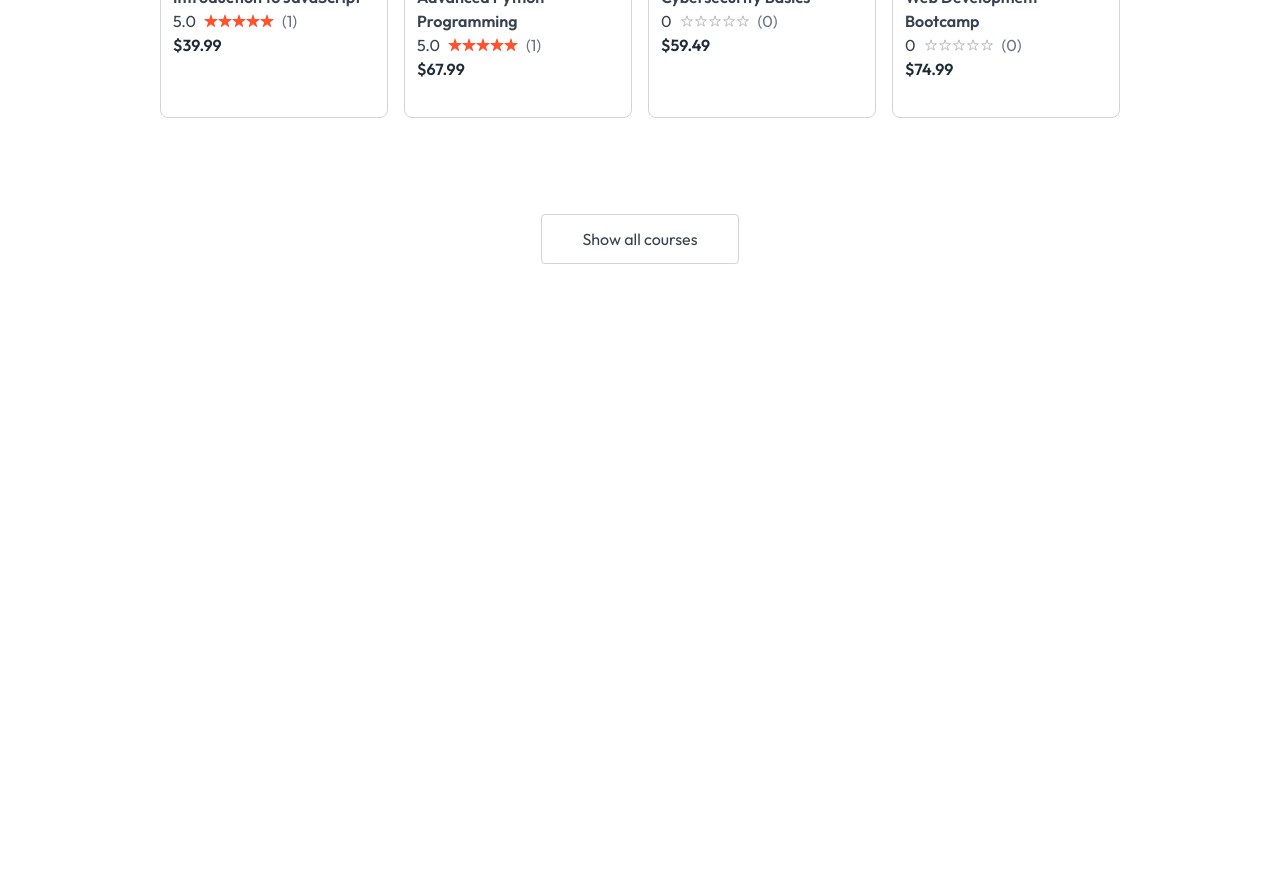
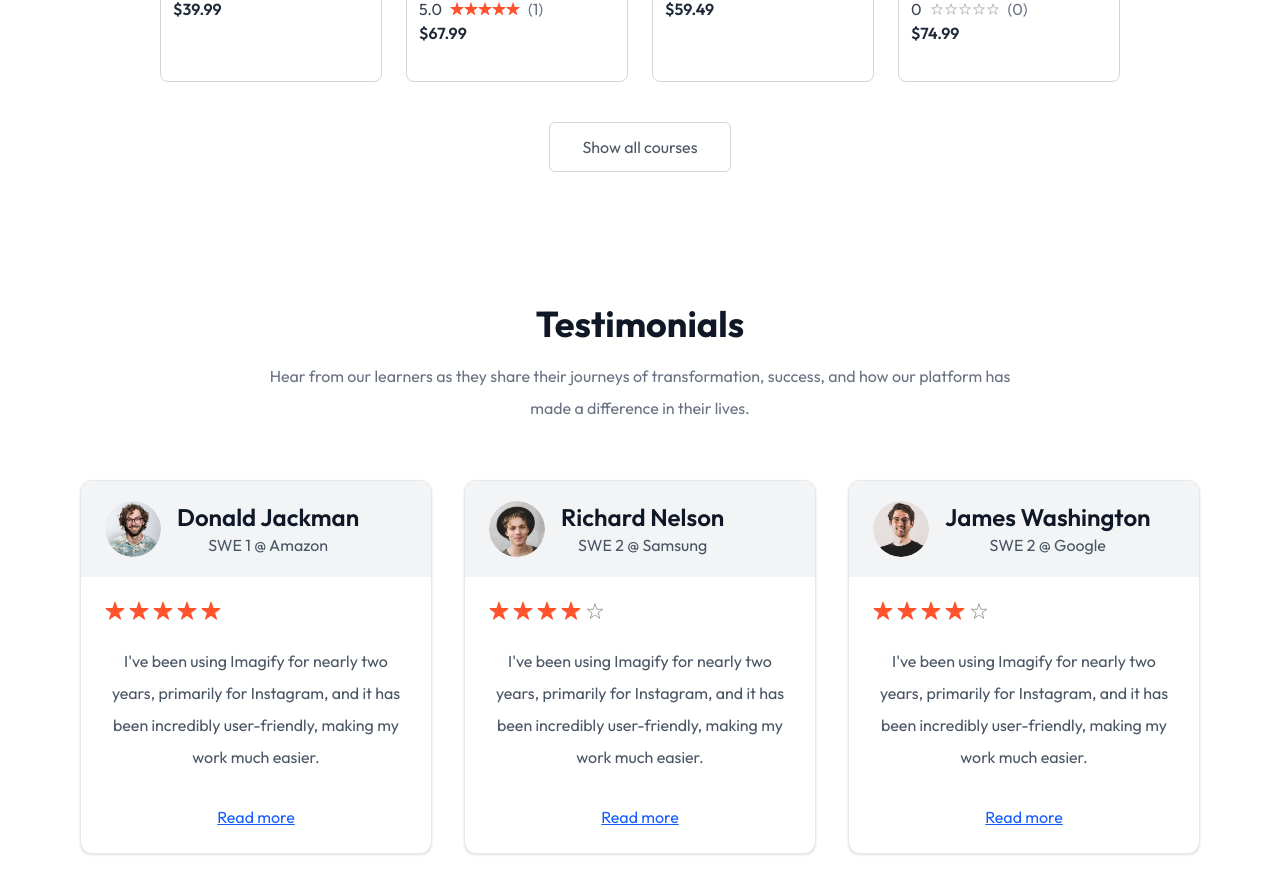
Before and after one commit to Showrav-tech/Lms-webSite, a React (Vite) app in the folder client/: page / in a window 1280 px wide. Shown: the part 1200-2094 px from the top of the page. Before the commit the page ends 1576 px from the top, so only its background shows below. Built offline with nearby package versions, Linux system fonts and the light colour scheme; no server answers.

Commit message:
Updated Coursesection and completed Testimonialsection

```diff
--- a/client/src/components/student/CourseSection.jsx
+++ b/client/src/components/student/CourseSection.jsx
@@ -7,27 +7,33 @@ const CourseSection = () => {
   const { allCourses } = useContext(AppContext);
 
   return (
-    <div className="py-24 md:py-28 md:px-40 px-8 text-center">
+    <section className="pt-20 pb-8 md:pt-24 md:pb-10 md:px-40 px-8 text-center">
       <h2 className="text-3xl md:text-4xl font-semibold text-gray-800">
         Learn from the best
       </h2>
+
       <p className="text-sm md:text-base text-gray-500 mt-5 max-w-2xl mx-auto leading-7">
-        Explore our most popular courses across technology, design, business, and more.<br/>
-        Learn in-demand skills from industry experts and accelerate your career.
+        Explore our most popular courses across technology, design,
+        business, and more.
+        <br />
+        Learn in-demand skills from industry experts and accelerate your
+        career.
       </p>
-      <div className="grid grid-cols-4 px-4 md:px-0 md:my-16 my-10 gap-4">
+
+      <div className="grid grid-cols-1 sm:grid-cols-2 lg:grid-cols-4 gap-6 mt-12">
         {allCourses.slice(0, 4).map((course, index) => (
           <CourseCard key={index} course={course} />
         ))}
       </div>
+
       <Link
         to="/course-list"
         onClick={() => scrollTo(0, 0)}
-        className="inline-block mt-8 text-gray-500 border border-gray-500/30 px-10 py-3 rounded hover:bg-gray-100 transition"
+        className="inline-block mt-10 border border-gray-300 px-8 py-3 rounded-md text-gray-600 hover:bg-gray-100 transition"
       >
         Show all courses
       </Link>
-    </div>
+    </section>
   );
 };
 
--- a/client/src/components/student/TestmonialSection.jsx
+++ b/client/src/components/student/TestmonialSection.jsx
@@ -1,11 +1,84 @@
-import React from 'react'
+import React from "react";
+import { assets, dummyTestimonial } from "../../assets/assets";
 
-const TestmonialSection = () => {
+const TestimonialSection = () => {
   return (
-    <div>
+    <section className="py-16 px-6 md:px-12 lg:px-20">
+      {/* Heading */}
+      <div className="text-center">
+        <h2 className="text-4xl font-bold text-gray-900">
+          Testimonials
+        </h2>
 
-    </div>
-  )
-}
+        <p className="mt-4 max-w-3xl mx-auto text-gray-500 text-base leading-8">
+          Hear from our learners as they share their journeys of
+          transformation, success, and how our platform has made a
+          difference in their lives.
+        </p>
+      </div>
 
-export default TestmonialSection
+      {/* Cards */}
+      <div className="grid grid-cols-1 md:grid-cols-2 lg:grid-cols-3 gap-8 mt-14">
+        {dummyTestimonial.map((testimonial, index) => (
+          <div
+            key={index}
+            className="bg-white rounded-xl border border-gray-200 shadow-sm overflow-hidden hover:shadow-lg transition-all duration-300"
+          >
+            {/* Top */}
+            <div className="flex items-center gap-4 bg-gray-100 px-6 py-5">
+              <img
+                src={testimonial.image}
+                alt={testimonial.name}
+                className="w-14 h-14 rounded-full object-cover"
+              />
+
+              <div>
+                <h3 className="text-2xl font-semibold text-gray-900">
+                  {testimonial.name}
+                </h3>
+
+                <p className="text-gray-600">
+                  {testimonial.role}
+                </p>
+              </div>
+            </div>
+
+            {/* Body */}
+            <div className="p-6">
+              {/* Rating */}
+              <div className="flex gap-1">
+                {[...Array(5)].map((_, i) => (
+                  <img
+                    key={i}
+                    className="w-5 h-5"
+                    src={
+                      i < Math.floor(testimonial.rating)
+                        ? assets.star
+                        : assets.star_blank
+                    }
+                    alt="star"
+                  />
+                ))}
+              </div>
+
+              {/* Feedback */}
+              <p className="mt-6 text-gray-600 leading-8">
+                {testimonial.feedback}
+              </p>
+
+
+              <a
+                href="#"
+                className="inline-block mt-8 text-blue-600 underline hover:text-blue-800"
+              >
+                Read more
+              </a>
+            </div>
+          </div>
+        ))}
+      </div>
+    </section>
+  );
+};
+
+export default TestimonialSection;
--- a/client/src/index.css
+++ b/client/src/index.css
@@ -11,6 +11,7 @@ body {
   color: #374151;
 }
 
+@layer base {
   a {
     text-decoration: none;
     color: inherit;
@@ -19,3 +20,4 @@ a {
   button {
     cursor: pointer;
   }
+}
--- a/client/src/pages/student/Home.jsx
+++ b/client/src/pages/student/Home.jsx
@@ -2,6 +2,7 @@ import React from "react";
 import Hero from "../../components/student/Hero";
 import Companies from "../../components/student/Companies";
 import CourseSection from "../../components/student/CourseSection";
+import TestmonialSection from "../../components/student/TestmonialSection";
 
 const Home = () => {
   return (
@@ -11,6 +12,7 @@ const Home = () => {
 <Companies />
 
 <CourseSection />
+<TestmonialSection/>
     </div>
   );
 };
```
Lines whose indentation alone changed are shown as unchanged.
